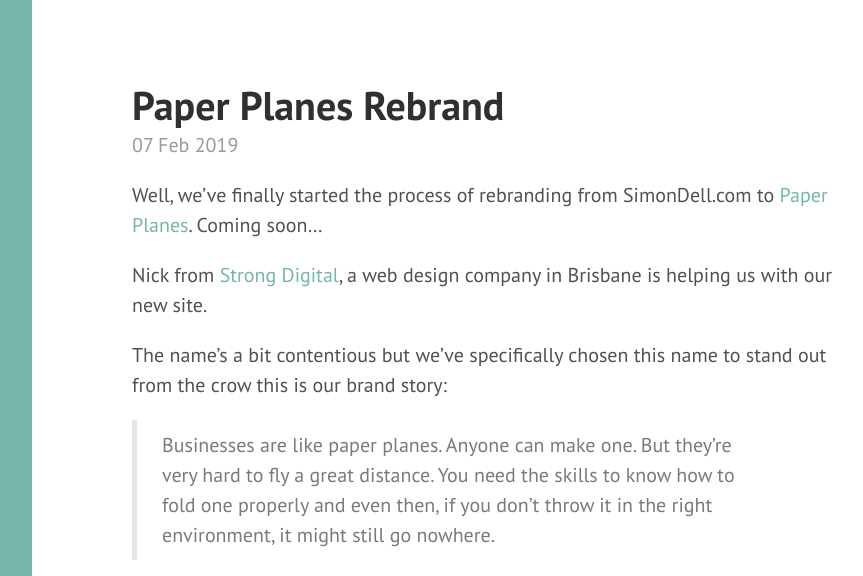
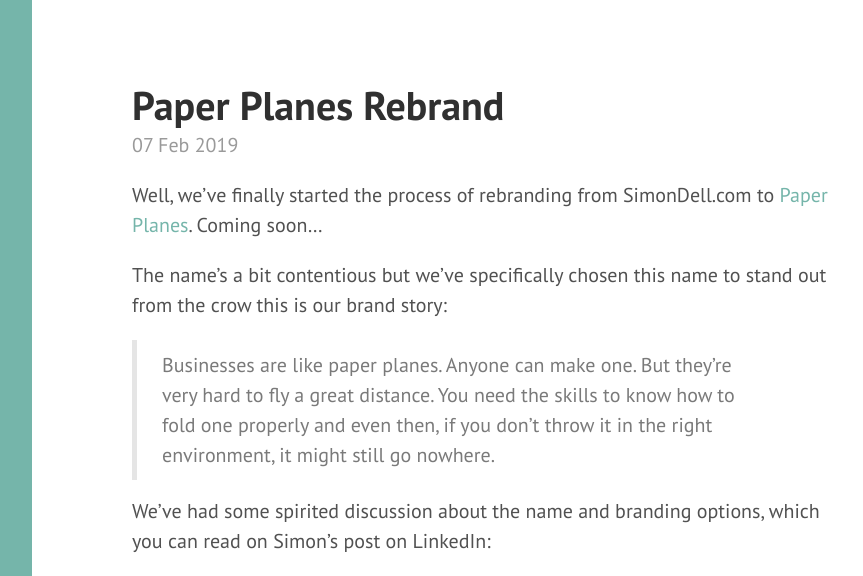
Before and after one commit to mpclarkson/mpclarkson.github.io, a Jekyll site: the page built from _posts/2019-02-07-paperplanes.md, in a window 1280 px wide and 1400 px high. Shown: the top 576 px of the window, without its empty margins (328-1191 px from the left). Built offline with Jekyll 4.4.1, drawn with Linux system fonts in a browser that asks for light colours; comment, search, counter and statistics services are not loaded; some of the changed text lies outside the part shown; grey boxes are pictures that could not be loaded.

Commit message:
paperplanes

```diff
--- a/_posts/2019-02-07-paperplanes.md
+++ b/_posts/2019-02-07-paperplanes.md
@@ -5,8 +5,6 @@
 ---
 
 Well, we've finally started the process of rebranding from SimonDell.com to [Paper Planes](https://flypaperplanes.co). Coming soon...
-
-Nick from [Strong Digital](https://strongdigital.com.au), a web design company in Brisbane is helping us with our new site.
 
 The name's a bit contentious but we've specifically chosen this name to stand out from the crow this is our brand story:
 
```
Also changed, not shown: other parts of _posts/2019-02-07-paperplanes.md (+2 -0 lines).
